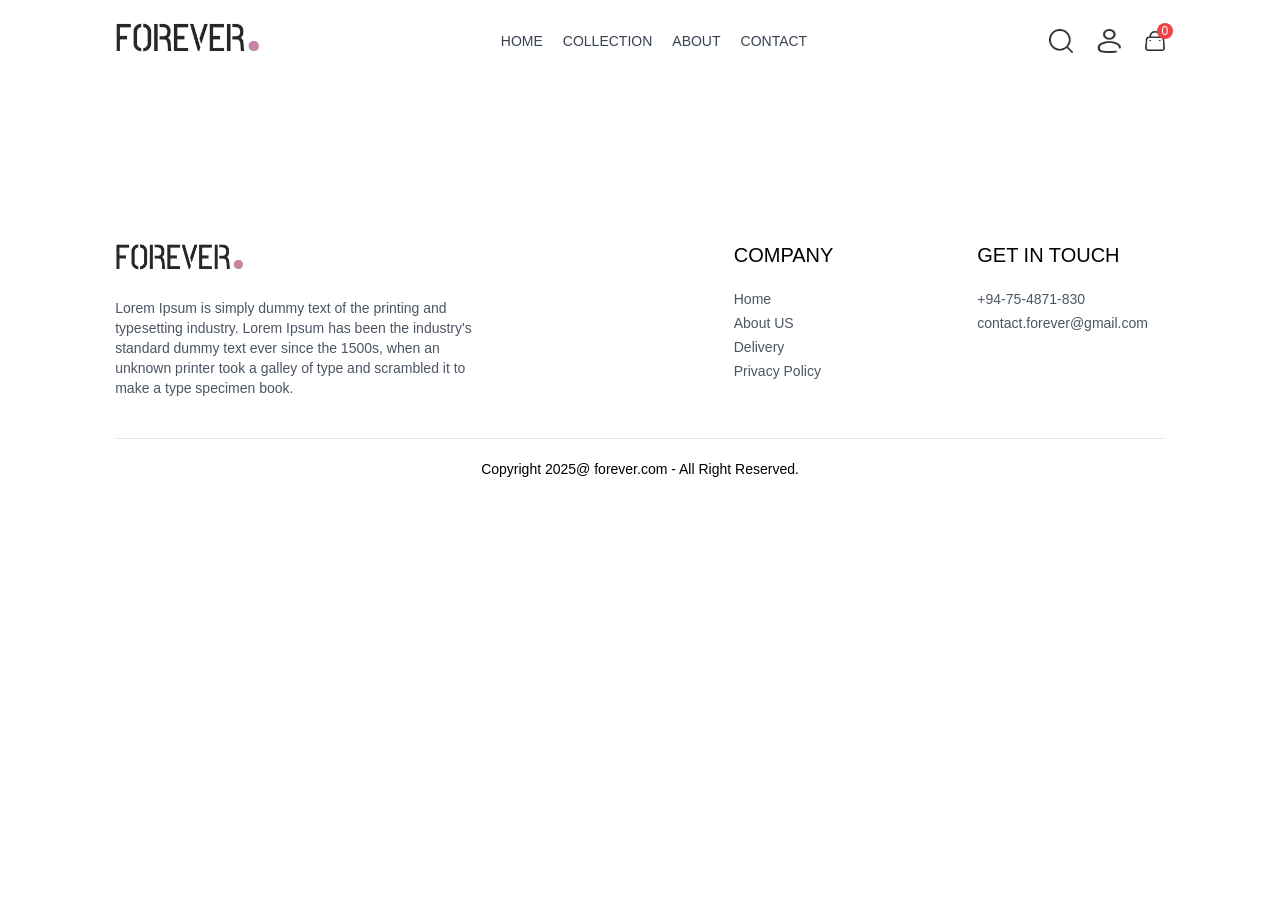
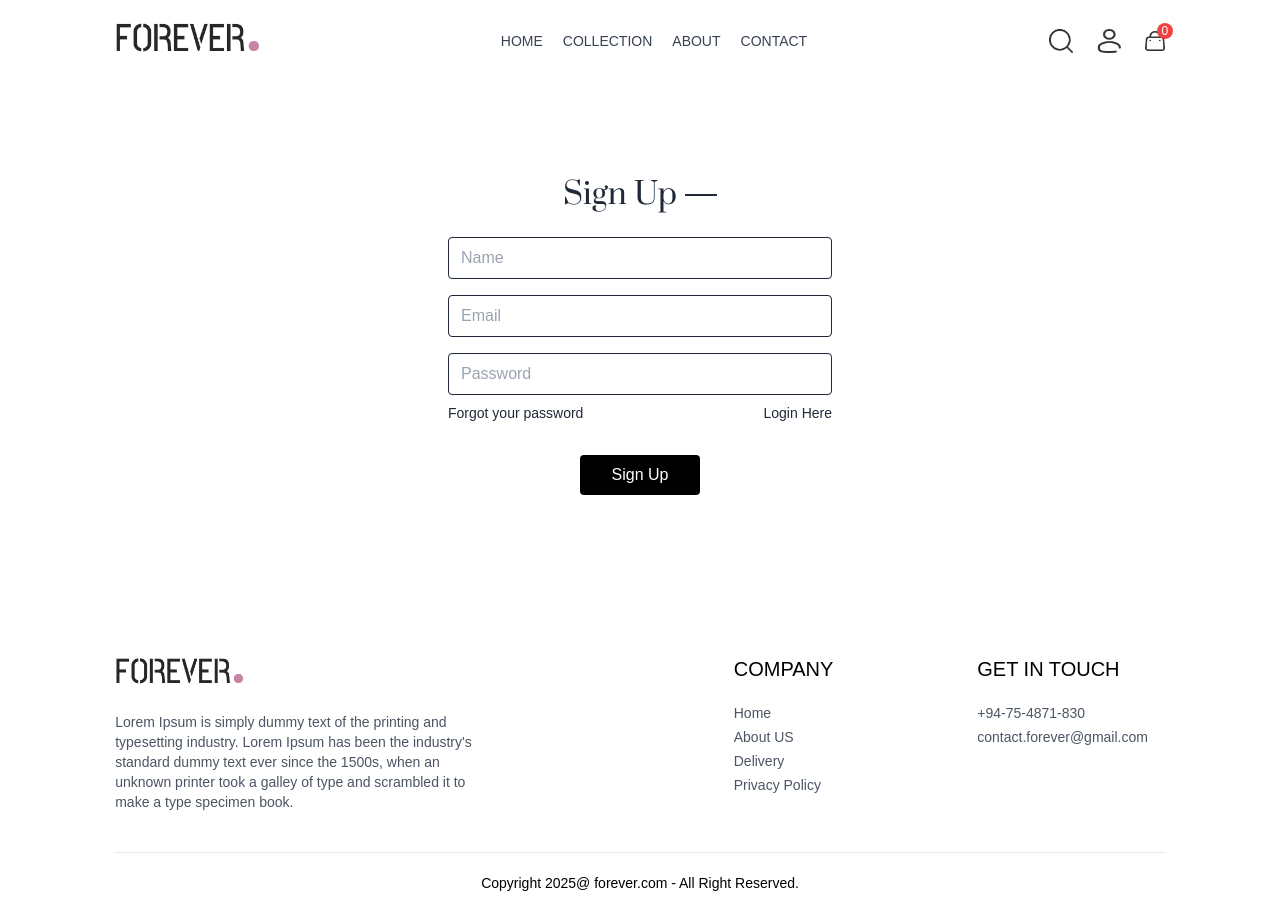
Before and after one commit to RuchiraRat/E-COMMERCE_APP, a React (Vite) app in the folder frontend/: page /login in a window 1280 px wide. Before the commit the page ends 800 px from the top, so only its background shows below. Built offline with nearby package versions, Linux system fonts and the light colour scheme.

Commit message:
Add login/signup form and link profile icon to login
Implemented a login/signup form in Login.jsx with state switching and basic input fields. Updated Navbar.jsx to wrap the profile icon with a link to the login page.

```diff
--- a/frontend/src/components/Navbar.jsx
+++ b/frontend/src/components/Navbar.jsx
@@ -1,6 +1,6 @@
 import React, { useContext, useState } from 'react'
 import { assets } from '../assets/assets'
-import { NavLink } from 'react-router-dom'
+import { Link, NavLink } from 'react-router-dom'
 import { ShopContext } from '../context/ShopContext'
 
 const Navbar = () => {
@@ -50,12 +50,12 @@
 
         {/* Profile Icon with dropdown */}
         <div className='relative'>
-          <img
+          <Link to='/login'><img
             src={assets.profile_icon}
             className='w-6 h-6 cursor-pointer'
             alt="profile"
             onClick={toggleDropdown} // toggle profile menu on click
-          />
+          /></Link>
 
           {/* Profile Dropdown (visible only when showProfileDropdown is true) */}
           {showProfileDropdown && (
--- a/frontend/src/pages/Login.jsx
+++ b/frontend/src/pages/Login.jsx
@@ -1,11 +1,39 @@
-import React from 'react'
+import React, { useState } from 'react';
 
 const Login = () => {
+  const [currentState, setCurrentState] = useState('Sign Up');
+
+  const onSubmitHandler = async (event) => {
+    event.preventDefault();
+  }
+
   return (
-    <div>
+    <form onSubmit={onSubmitHandler} className="flex flex-col items-center w-[90%] sm:max-w-96 m-auto mt-14 gap-4 text-gray-800">
+      <div className="inline-flex items-center gap-2 mb-2 mt-10">
+        <p className="prata-regular text-3xl">{currentState}</p>
+        <hr className="border-none h-[1.5px] w-8 bg-gray-800" />
+      </div>
 
-    </div>
-  )
-}
+      {currentState !== 'Login' && (
+        <input type="text" className="w-full px-3 py-2 border border-gray-800 rounded" placeholder="Name" />
+      )}
 
-export default Login
+      <input type="email" className="w-full px-3 py-2 border border-gray-800 rounded" placeholder="Email" />
+      <input type="password" className="w-full px-3 py-2 border border-gray-800 rounded" placeholder="Password" />
+
+      <div className="w-full flex justify-between text-sm mt-[-8px]">
+        <p className="cursor-pointer">Forgot your password</p> {currentState === 'Login' ? (
+        <p onClick={() => setCurrentState('Sign Up')} className="cursor-pointer">Create account</p>
+        ) : (
+        <p onClick={() => setCurrentState('Login')} className="cursor-pointer">Login Here</p>
+        )}
+      </div>
+      <button className='bg-black text-white font-light px-8 py-2 mt-4 rounded hover:bg-gray-800 transition-colors'>
+  {currentState === 'Login' ? 'Sign In' : 'Sign Up'}
+</button>
+
+    </form>
+  );
+};
+
+export default Login;
```
